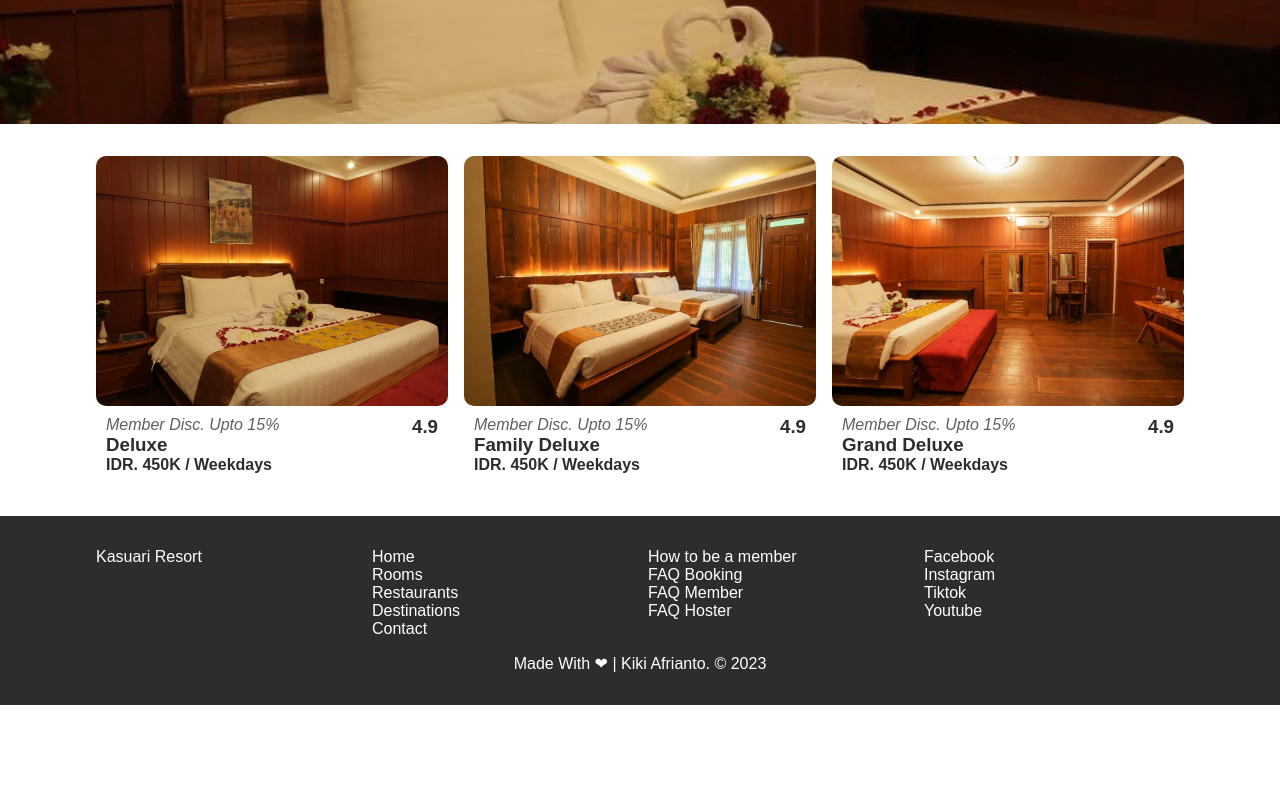
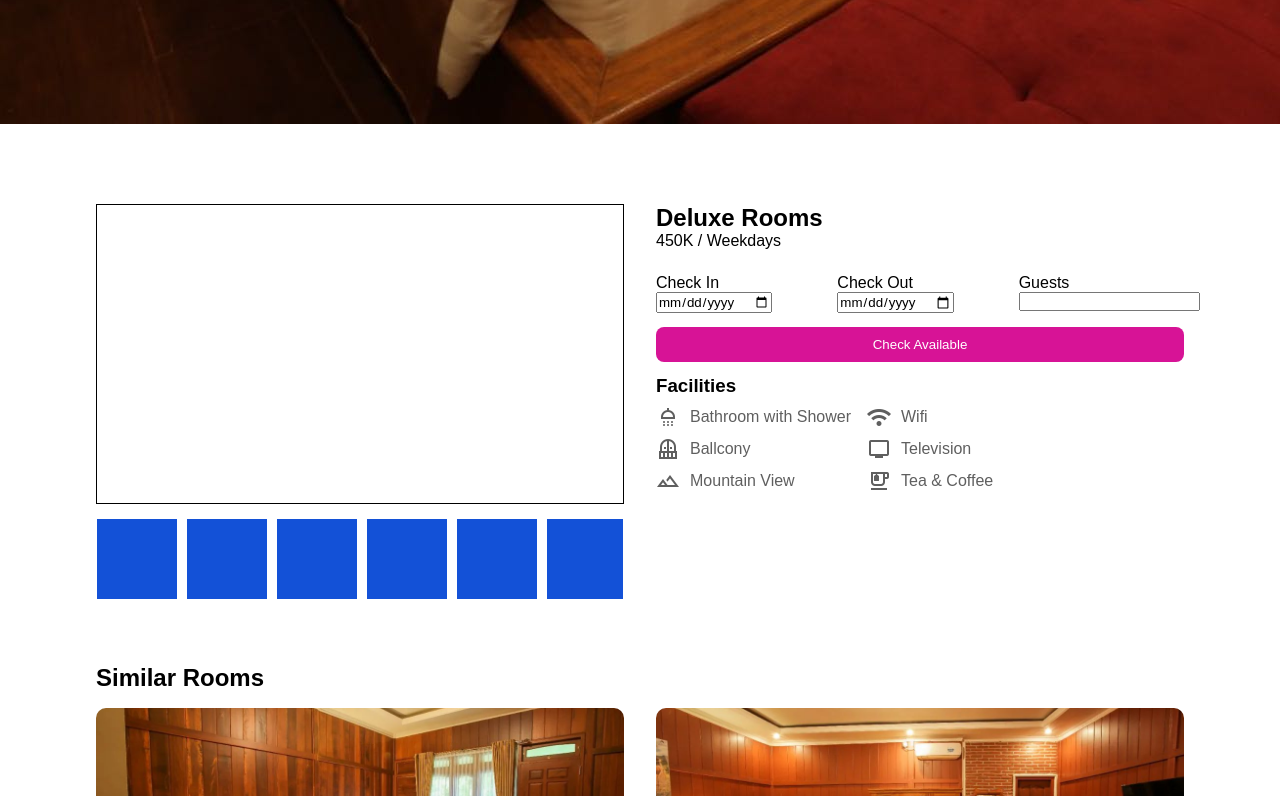
Before and after one commit to uiuxkimabe/kasuariresort, a plain HTML site: page rooms.html in a window 1280 px wide. Shown: the part 176-972 px from the top of the page. Before the commit the page ends 881 px from the top, so only its background shows below. Drawn offline with nearby package versions, Linux system fonts and the light colour scheme; a web font is replaced by a local one.

Commit message:
add feature in rooms html

```diff
--- a/rooms.html
+++ b/rooms.html
@@ -32,7 +32,7 @@
       <div class="container">
         <div class="row d-flex">
           <div class="col logo dl">
-            <a href="#">Kasuari Resort</a>
+            <a href="index.html">Kasuari Resort</a>
           </div>
           <div class="col navigasi dl d-flex">
             <a href="#">Rooms</a>
@@ -63,29 +63,87 @@
 
     <section id="rooms">
       <div class="container">
-        <div class="row">
-          <div class="col"></div>
-          <div class="col"></div>
+        <figure class="d-grid">
+          <div class="col photo-preview">
+            <div class="preview"></div>
+            <ul class="d-flex">
+              <li></li>
+              <li></li>
+              <li></li>
+              <li></li>
+              <li></li>
+              <li></li>
+              <li></li>
+              <li></li>
+            </ul>
           </div>
+          <figcaption>
+            <h1>Deluxe Rooms</h1>
+            <p><span class="price">450</span>K / Weekdays</p>
+            <form class="d-grid">
+              <div class="col date-ci">
+                <label>Check In</label><br />
+                <input type="date" id="ci" />
+              </div>
+              <div class="col date-co">
+                <label>Check Out</label><br />
+                <input type="date" id="co" />
+              </div>
+              <div class="col">
+                <label>Guests</label><br />
+                <input type="number" id="pax" />
+              </div>
+            </form>
+            <button type="button" class="cta-primary check">
+              Check Available
+            </button>
+            <figcaption class="specification">
+              <h3>Facilities</h3>
+              <div class="row d-flex">
+                <ul>
+                  <li class="d-flex">
+                    <span class="material-symbols-outlined"> shower </span>
+                    <p>Bathroom with Shower</p>
+                  </li>
+                  <li class="d-flex">
+                    <span class="material-symbols-outlined"> balcony </span>
+                    <p>Ballcony</p>
+                  </li>
+                  <li class="d-flex">
+                    <span class="material-symbols-outlined"> landscape </span>
+                    <p>Mountain View</p>
+                  </li>
+                </ul>
+                <ul>
+                  <li class="d-flex">
+                    <span class="material-symbols-outlined"> wifi </span>
+                    <p>Wifi</p>
+                  </li>
+                  <li class="d-flex">
+                    <span class="material-symbols-outlined"> tv </span>
+                    <p>Television</p>
+                  </li>
+                  <li class="d-flex">
+                    <span class="material-symbols-outlined">
+                      emoji_food_beverage
+                    </span>
+                    <p>Tea & Coffee</p>
+                  </li>
+                </ul>
+              </div>
+            </figcaption>
+          </figcaption>
+        </figure>
+      </div>
+    </section>
+
+    <!-- end section rooms -->
+
+    <!-- similar -->
+    <section id="similar">
+      <div class="container">
+        <h1>Similar Rooms</h1>
         <div class="row d-grid ll">
-         <a href="#" target="_blank" class="col card" title="Deluxe Rooms">
-           <div class="card-header">
-             <img src="./src/assets/rooms/deluxe/kasuari-deluxe-1.jpg" alt="Deluxe Rooms">
-             <img src="./src/assets/rooms/deluxe/kasuari-deluxe-2.jpg" alt="Deluxe Rooms">
-             <img src="./src/assets/rooms/deluxe/kasuari-deluxe-3.jpg" alt="Deluxe Rooms">
-             <img src="./src/assets/rooms/deluxe/kasuari-deluxe-4.jpg" alt="Deluxe Rooms">
-           </div>
-           <div class="tittle d-flex">
-             <figcaption>
-               <p>Member Disc. Upto 15%</p>
-               <h3>Deluxe</h2>
-               <h4>IDR. 450K / Weekdays</h4>
-             </figcaption>
-             <span class="rate">
-               <h3>4.9</h3>
-             </span>
-           </div>
-         </a>
           <a href="#" target="_blank" class="col card" title="Family Delux Rooms">
             <div class="card-header">
               <img src="./src/assets/rooms/family-rooms/family-rooms-1.jpg" alt="Family Rooms">
@@ -123,7 +181,7 @@
       </div>
     </section>
 
-    <!-- end section rooms -->
+    <!-- end similar -->
 
     <!-- footer -->
     <footer>
@@ -166,7 +224,6 @@
 
     <!-- end footer -->
 
-
     <script src="./src/js/index.js"></script>
   </body>
 </html>
--- a/src/style/global.css
+++ b/src/style/global.css
@@ -213,7 +213,8 @@ nav a:hover {
 .card .card-header::-webkit-scrollbar,
 .facilities::-webkit-scrollbar,
 .destinations-review::-webkit-scrollbar,
-.promo-review::-webkit-scrollbar {
+.promo-review::-webkit-scrollbar,
+.photo-preview ul::-webkit-scrollbar {
   display: none;
 }
 
@@ -479,7 +480,8 @@ nav a:hover {
 /* section header rooms */
 
 #header-rooms {
-  background: url(../assets/rooms/deluxe/kasuari-deluxe-1.jpg) center, no-repeat;
+  background: url(../assets/rooms/deluxe/kasuari-deluxe-1.jpg) bottom center,
+    no-repeat;
   background-size: cover;
   background-attachment: fixed;
   height: 300px;
@@ -492,15 +494,76 @@ nav a:hover {
 /* rooms */
 
 #rooms {
-  padding: 2em 0;
+  padding: 5em 0;
 }
 
-#rooms .row:last-child {
-  grid-template-columns: repeat(auto-fit, minmax(300px, 1fr));
+#rooms .photo-preview {
+  height: 300px;
+  border: 1px solid black;
+}
+
+#rooms .photo-preview .preview {
+  height: 100%;
+}
+
+#rooms .photo-preview ul {
+  width: 100%;
+  margin-top: 1em;
+  gap: 10px;
+  overflow-x: scroll;
+  scroll-snap-type: x mandatory;
+}
+
+#rooms .photo-preview ul li {
+  flex: 0 0 80px;
+  height: 80px;
+  background-color: var(--secondary);
+}
+
+#rooms figure {
+  grid-template-columns: repeat(auto-fit, minmax(400px, 1fr));
+  gap: 2em;
+  align-items: start;
+}
+
+#rooms form {
+  margin-top: 1.5em;
+  grid-template-columns: repeat(auto-fit, minmax(100px, 1fr));
   gap: 1em;
 }
 
+#rooms figcaption .check {
+  width: 100%;
+  margin: 1em 0;
+}
+
+.specification .row {
+  justify-content: flex-start;
+  gap: 1em;
+}
+
+.specification ul li {
+  justify-content: flex-start;
+  gap: 10px;
+  color: var(--grey);
+  margin: 8px 0;
+}
+
 /* end rooms */
+
+/* similar */
+
+#similar {
+  padding: 5em 0;
+}
+
+#similar .row {
+  grid-template-columns: repeat(auto-fit, minmax(300px, 1fr));
+  gap: 2em;
+  margin-top: 1em;
+}
+
+/* end similar */
 
 /* footer */
 
```
Also changed, not shown: index.html (+1 -1 lines). Lines whose indentation alone changed are shown as unchanged.
